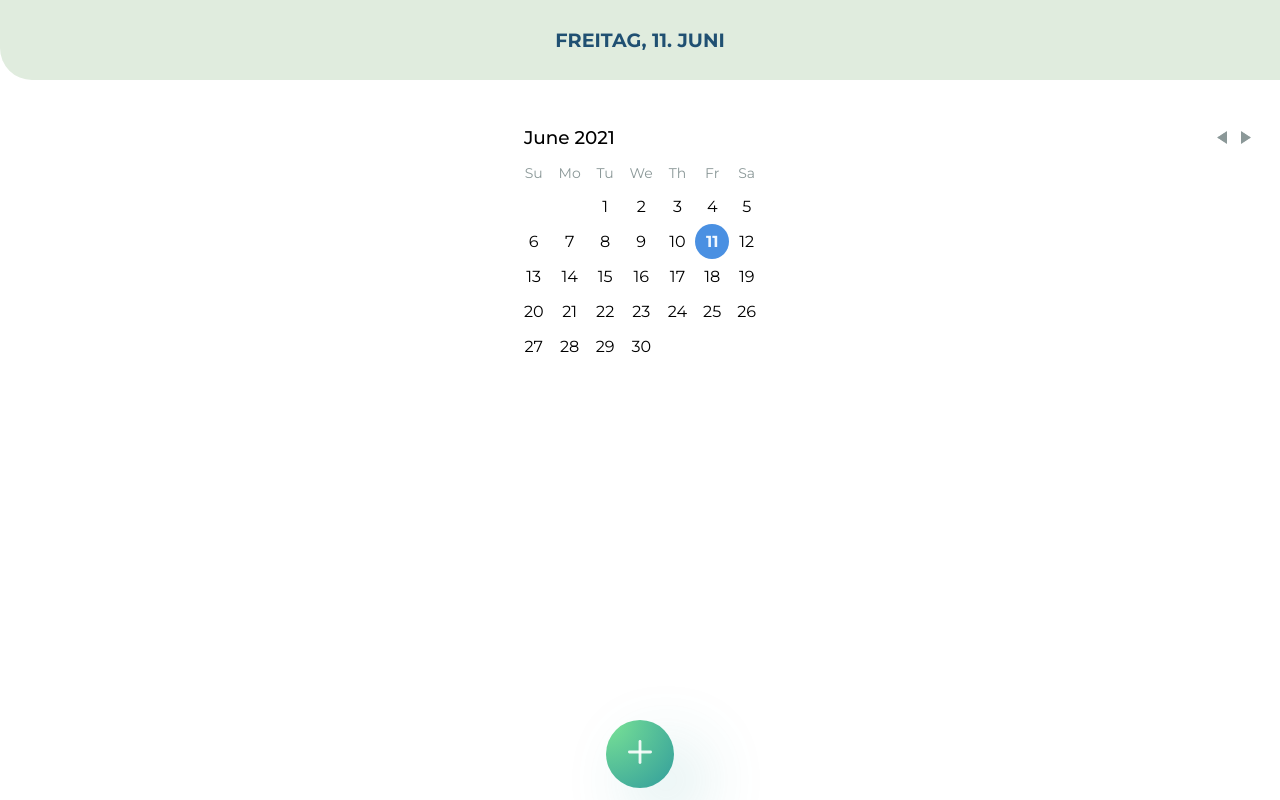
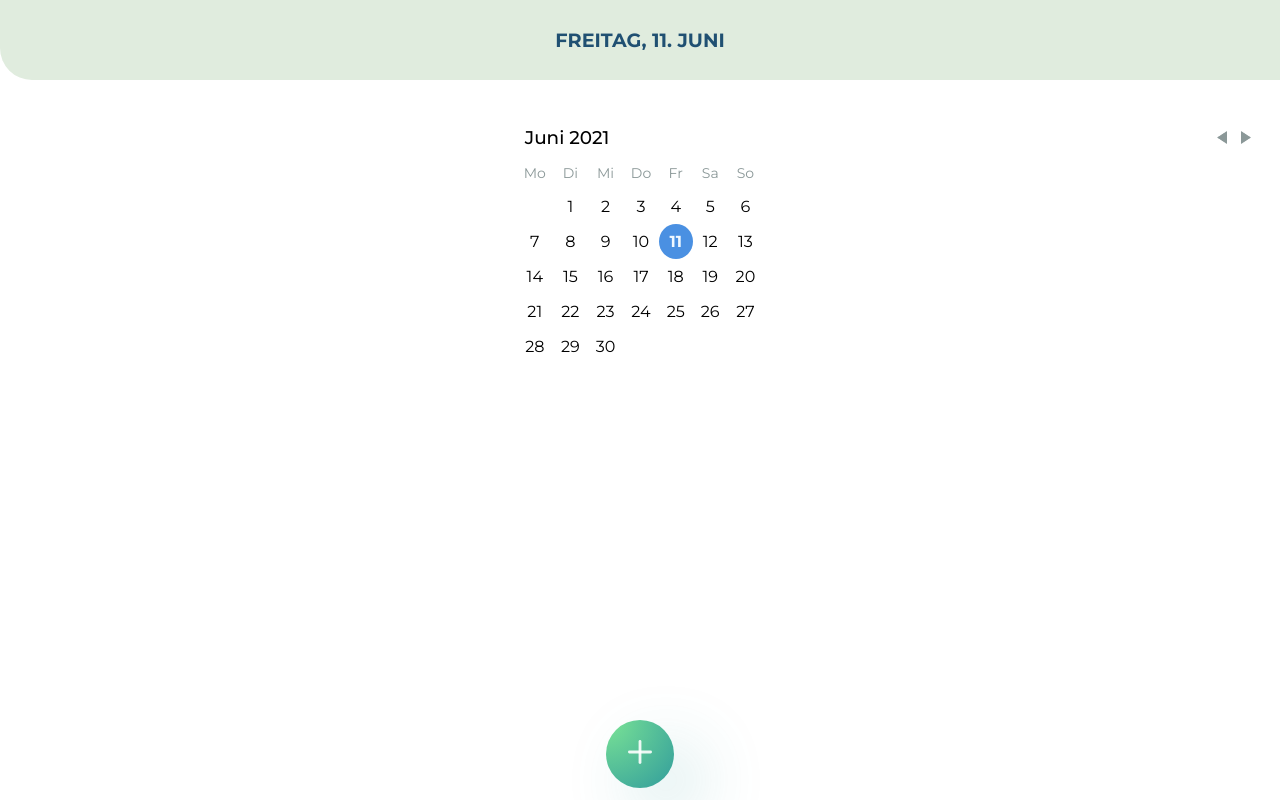
Before and after one commit to anniviz/capstone-project, a React (Create React App) app: page / in a window 1280 px wide. Both pictures are taken after a click on the button "zurück". Built offline with nearby package versions, Linux system fonts and the light colour scheme.

Commit message:
Change language of calendar to german

```diff
--- a/src/pages/MedicationPage.js
+++ b/src/pages/MedicationPage.js
@@ -9,6 +9,8 @@ import backIcon from '../icons/back.svg'
 import editRectangleIcon from '../icons/edit_rectangle.svg'
 import DayPicker from 'react-day-picker'
 import 'react-day-picker/lib/style.css'
+import MomentLocaleUtils from 'react-day-picker/moment'
+import 'moment/locale/de'
 
 MedicationPage.propTypes = {
   medications: PropTypes.arrayOf(
@@ -40,8 +42,6 @@ export default function MedicationPage({
   const [editMode, setEditMode] = useState(false)
   const [selectedDay, setSelectedDay] = useState(new Date())
 
-  console.log(selectedDay)
-
   return (
     <Grid>
       <Header />
@@ -60,6 +60,7 @@ export default function MedicationPage({
       <DayPicker
         onDayClick={handleDayClick}
         selectedDays={selectedDay}
+        localeUtils={MomentLocaleUtils}
         locale="de"
       />
       <Flexbox>
```
